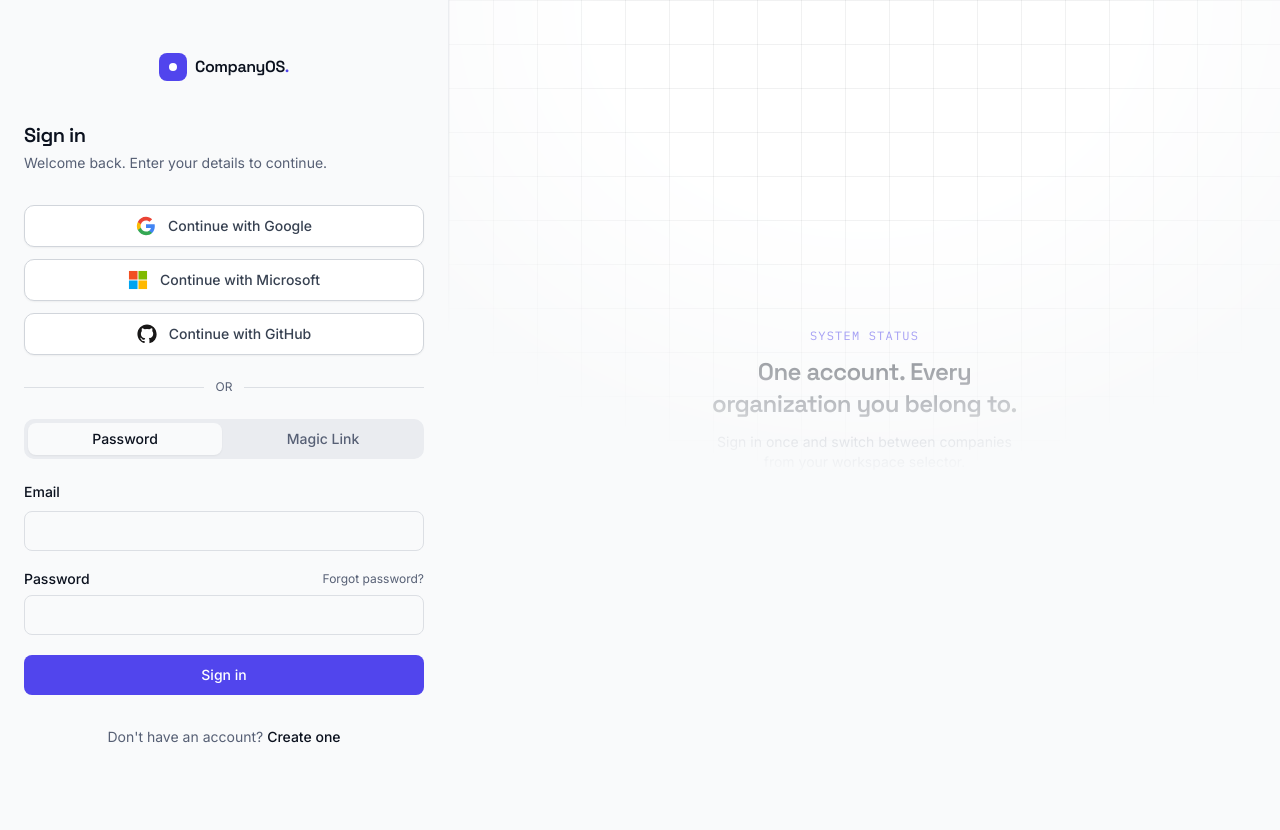
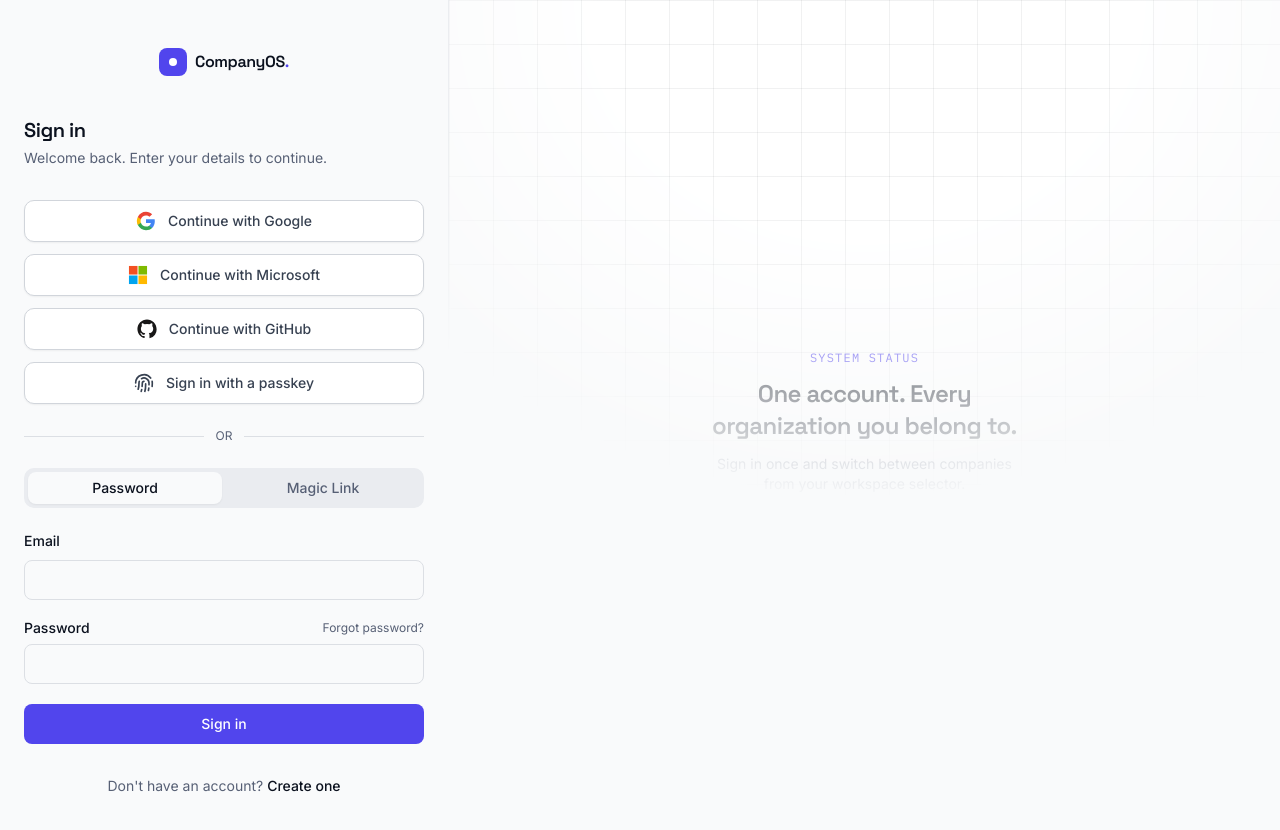
Before and after one commit to gt340/Companyos-ai-foundation-, a Next.js app: page /login in a window 1280 px wide. Shown: the top 830 px of the page. Before the commit the page ends 800 px from the top, so only its background shows below. Built offline with nearby package versions, Linux system fonts and the light colour scheme.

Commit message:
Update page.tsx

```diff
--- a/src/app/(auth)/login/page.tsx
+++ b/src/app/(auth)/login/page.tsx
@@ -14,6 +14,7 @@ import { GoogleSignInButton } from "@/components/auth/google-signin-button";
 import { MicrosoftSignInButton } from "@/components/auth/microsoft-signin-button";
 import { GitHubSignInButton } from "@/components/auth/github-signin-button";
 import { MagicLinkForm } from "@/components/auth/magic-link-form";
+import { PasskeySignInButton } from "@/components/auth/passkey-signin-button";
 
 function LoginForm() {
   const router = useRouter();
@@ -76,6 +77,9 @@ function LoginForm() {
       </div>
       <div className="mt-3">
         <GitHubSignInButton redirectTo={searchParams.get("redirectTo") ?? undefined} />
+      </div>
+      <div className="mt-3">
+        <PasskeySignInButton redirectTo={searchParams.get("redirectTo") ?? undefined} />
       </div>
 
       <div className="my-6 flex items-center gap-3">
@@ -163,4 +167,4 @@ export default function LoginPage() {
       <LoginForm />
     </React.Suspense>
   );
-}
+         }
```
